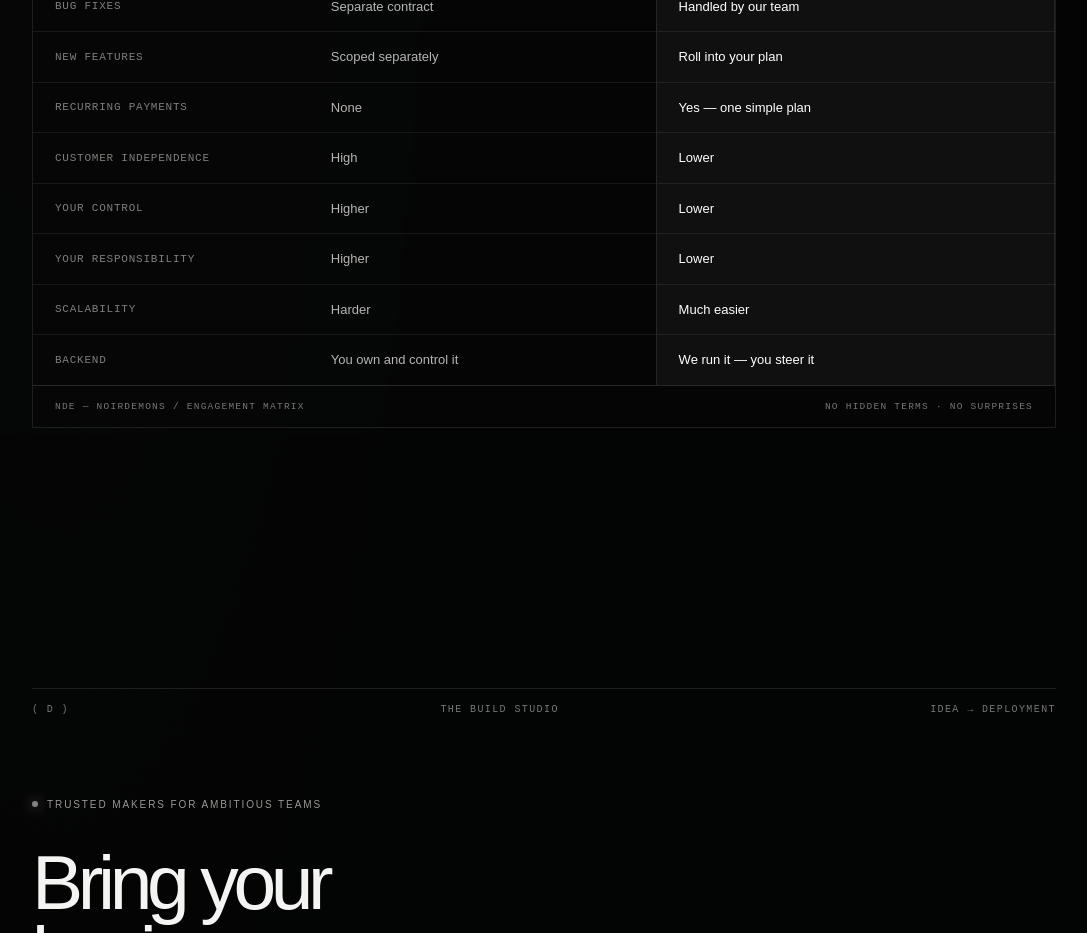
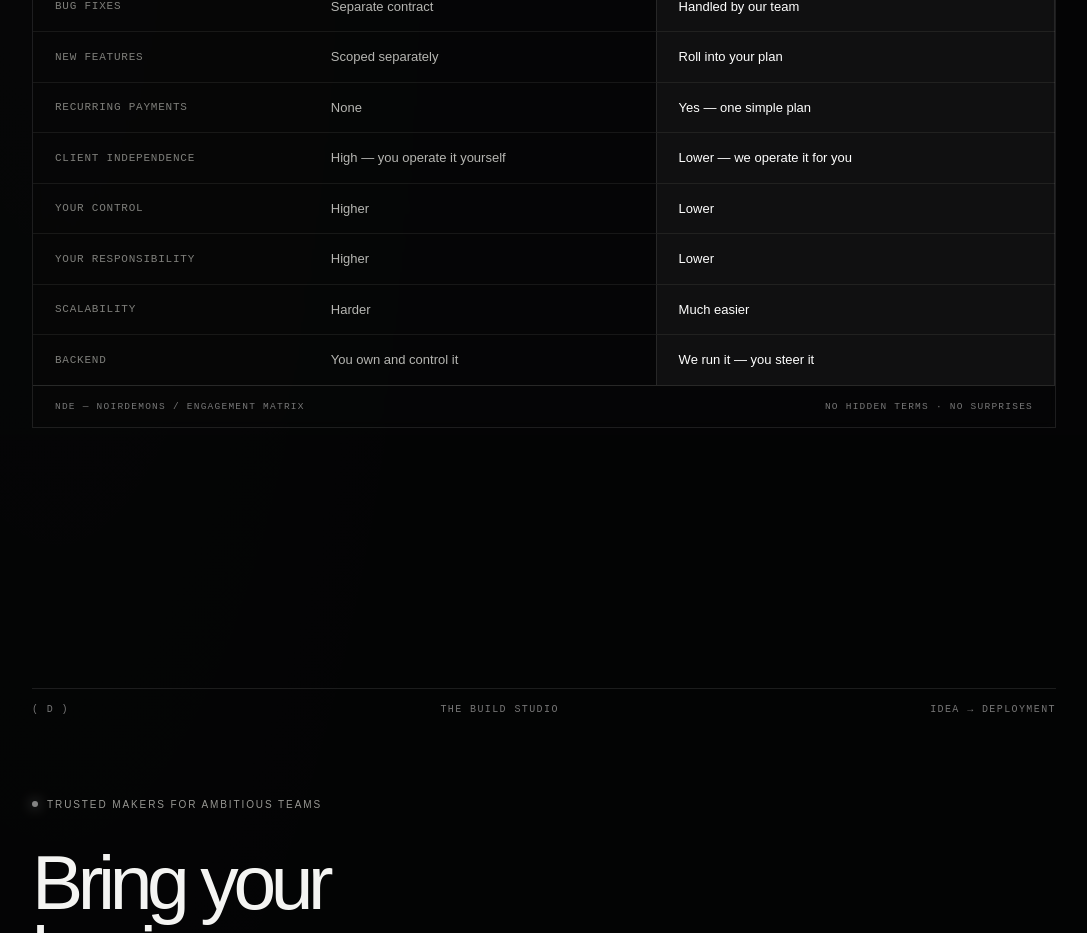
Before and after one commit to saritchakraborty09012012/noir-demons-landing-page, a Next.js app: page / in a window 1280 px wide. Shown: the part 4220-5153 px from the top of the page, without its empty margins (96-1183 px from the left). Built offline with nearby package versions, Linux system fonts and the light colour scheme.

Commit message:
Rename customer independence to client independence in comparison table
- 'Customer independence' read like end users; it refers to the business buying the software/service
- Renamed to 'Client independence' and made values explicit about who operates it

```diff
--- a/app/page.tsx
+++ b/app/page.tsx
@@ -57,7 +57,7 @@ const comparisonRows = [
   { label: 'Bug fixes', license: 'Separate contract', saas: 'Handled by our team' },
   { label: 'New features', license: 'Scoped separately', saas: 'Roll into your plan' },
   { label: 'Recurring payments', license: 'None', saas: 'Yes — one simple plan' },
-  { label: 'Customer independence', license: 'High', saas: 'Lower' },
+  { label: 'Client independence', license: 'High — you operate it yourself', saas: 'Lower — we operate it for you' },
   { label: 'Your control', license: 'Higher', saas: 'Lower' },
   { label: 'Your responsibility', license: 'Higher', saas: 'Lower' },
   { label: 'Scalability', license: 'Harder', saas: 'Much easier' },
```
